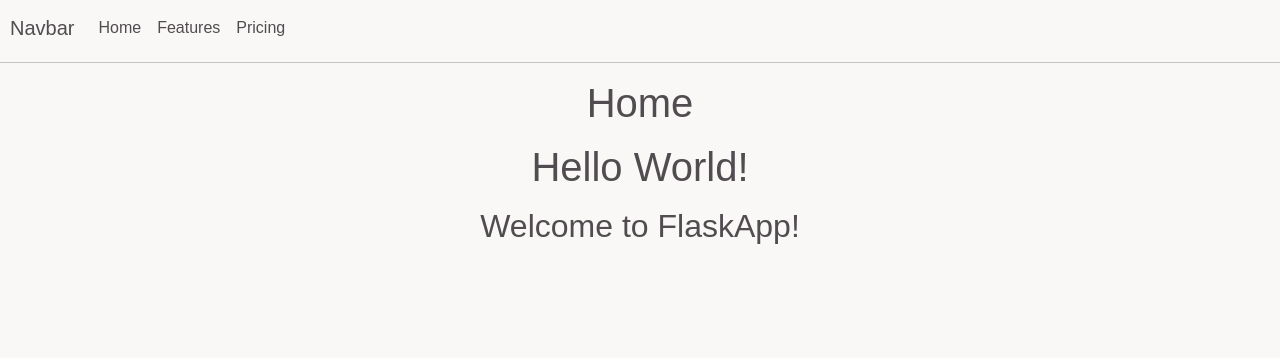
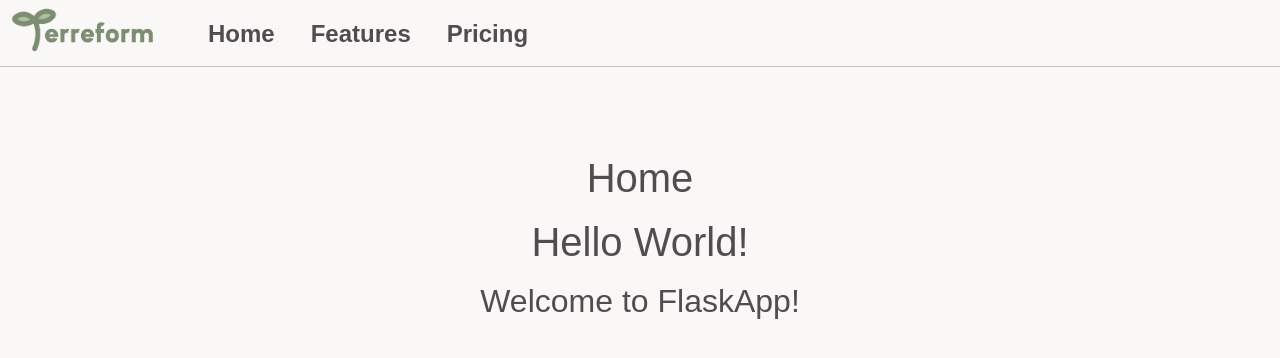
Before and after one commit to emi-ily/hoohacks24, a Flask app: page / in a window 1280 px wide. Shown: the top 358 px of the page. Run offline with Flask 3, Linux system fonts and the light colour scheme; some libraries are stand-ins or nearby versions.

Commit message:
update navbar

```diff
--- a/src/main/static/styles.css
+++ b/src/main/static/styles.css
@@ -7,8 +7,21 @@
     background: #faf8f6;
 }
 
-h1, h2, h3, h4, h5, h6, p {
-  font-family: "Urbanist",sans-serif;
+.content{
+    padding-top: 55px;
+    position: relative;
+}
+
+h1, h2 {
+    font-family: "Urbanist",sans-serif;
+    color: #504c50;
+    margin: 1rem 0;
+    text-align: center;
+    vertical-align: middle;
+}
+
+h3, h4, h5, h6, p {
+  font-family: "Inter",sans-serif;
   color: #504c50;
   margin: 1rem 0;
   text-align: center;
@@ -16,23 +29,42 @@
 }
 
 .navbar{
-    a {
-        padding-left: 10px;
-        font-family: "Urbanist",sans-serif;
-        color: #504c50;
-        height:30px;
-    }
+    padding-left: 10px;
+    height:50px;
+    background: #faf8f6;
+}
+
+.navbar-nav{
+    padding-left: 180px;
+}
+
+.nav-link{
+    font-family: "Urbanist",sans-serif;
+    font-weight: bolder;
+    color: #504c50;
+    font-size: 24px;
+    margin-left: 10px;
+    margin-right: 10px;
 }
 
 .navbar-collapse{
     height: 30px;
+    padding-top: 18px;
+    background: #faf8f6;
 }
 
 .navbar-toggler-icon {
    position: absolute;
   background-image: url("menu_dark.png");
-  height: 35px;
-  width: 35px;
-  top: 10px;
+  height: 50px;
+  width: 50px;
+  top: 6px;
   right: 10px;
 }
+
+#logo-header {
+    position: absolute;
+    height: 50px;
+    width: 150px;
+    top: 5px;
+}
--- a/src/main/templates/base.html
+++ b/src/main/templates/base.html
@@ -8,7 +8,7 @@
 </head>
 <body>
     <nav class="navbar navbar-expand-sm navbar-dark">
-      <a class="navbar-brand" href="#">Navbar</a>
+      <input type="image" id="logo-header" alt="logo" src="{{ url_for('static', filename='logo_header.png') }}" />
       <button class="navbar-toggler" type="button" data-toggle="collapse" data-target="#navbarNavDropdown" aria-controls="navbarNavDropdown" aria-expanded="false" aria-label="Toggle navigation">
         <span class="navbar-toggler-icon"></span>
       </button>
```
